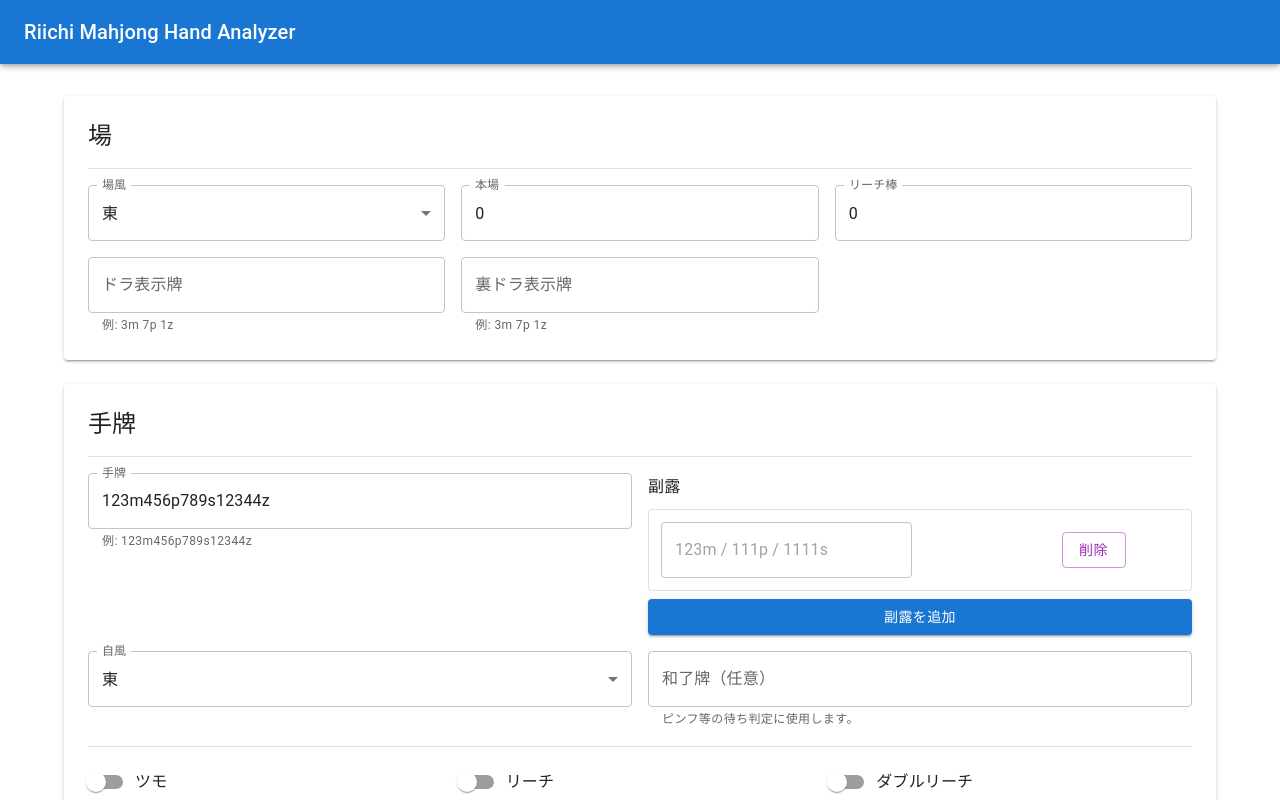
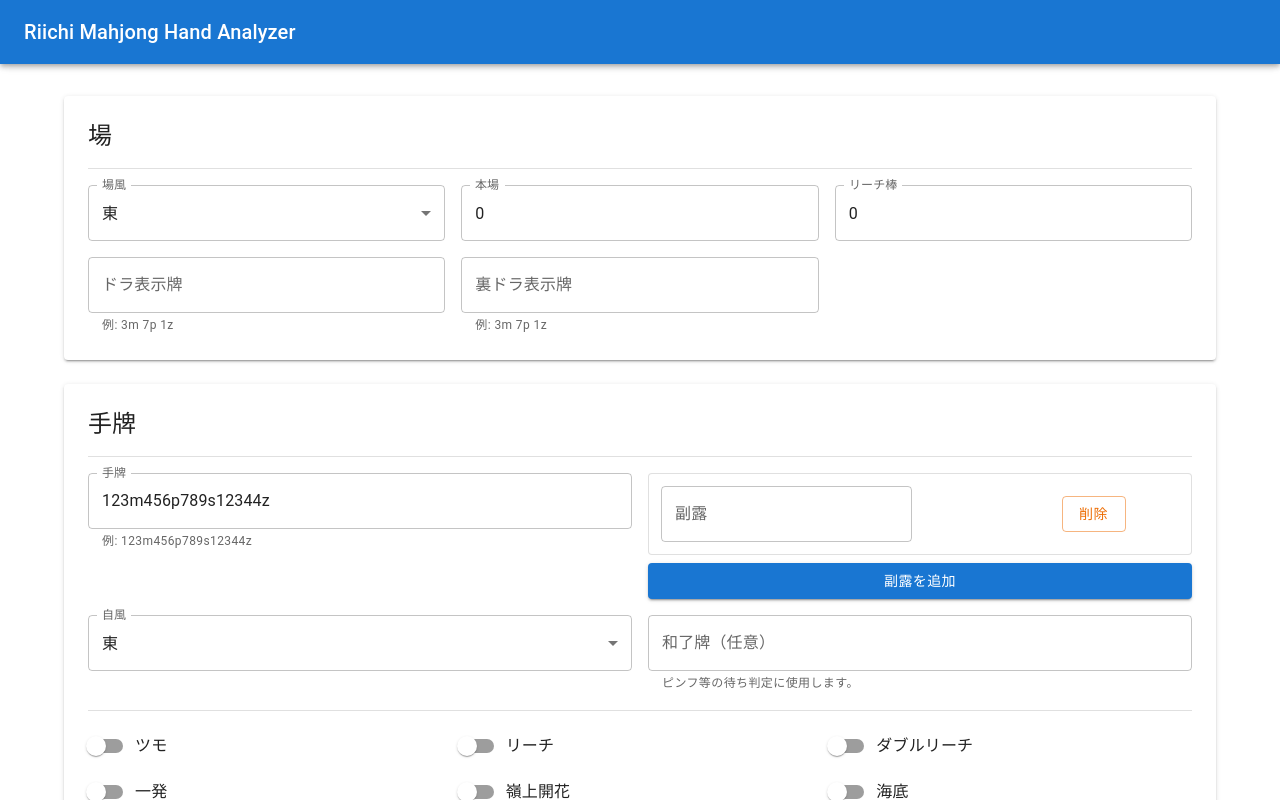
Before and after one commit to h1g0/riichi_mahjong_hand_analyzer, a React (Vite) app: page / in a window 1280 px wide. Both pictures are taken after a click on the button "副露を追加". Shown: the top 800 px of the page. Built offline with nearby package versions, Linux system fonts and the light colour scheme; some icons are missing.

Commit message:
Meld input UI improvements: add label for melds and change button color to warning

```diff
--- a/src/App.tsx
+++ b/src/App.tsx
@@ -416,7 +416,6 @@ function App() {
               </Box>
               <Box>
                 <Stack spacing={1}>
-                  <Typography variant="subtitle1">{t("melds")}</Typography>
                   {melds.map((m) => (
                     <Paper key={m.id} variant="outlined" sx={{ p: 1.5 }}>
                       <Box
@@ -430,6 +429,7 @@ function App() {
                         <Box sx={{ gridColumn: { xs: "1 / -1", md: "span 6" } }}>
                           <TextField
                             fullWidth
+                            label={t("melds")}
                             value={m.text}
                             onChange={(e) => updateMeld(m.id, { text: e.target.value })}
                             placeholder={t("meldPlaceholder")}
@@ -455,14 +455,14 @@ function App() {
                           })()}
                         </Box>
                         <Box sx={{ gridColumn: { xs: "1 / -1", md: "span 3" } }}>
-                          <Button variant="outlined" color="secondary" onClick={() => removeMeld(m.id)}>
+                          <Button variant="outlined" color="warning" onClick={() => removeMeld(m.id)}>
                             {t("remove")}
                           </Button>
                         </Box>
                       </Box>
                     </Paper>
                   ))}
-                  <Button variant="contained" onClick={addMeld}>
+                  <Button variant="contained" onClick={addMeld} disabled={melds.length >= 4}>
                     {t("addMeld")}
                   </Button>
                 </Stack>
```
